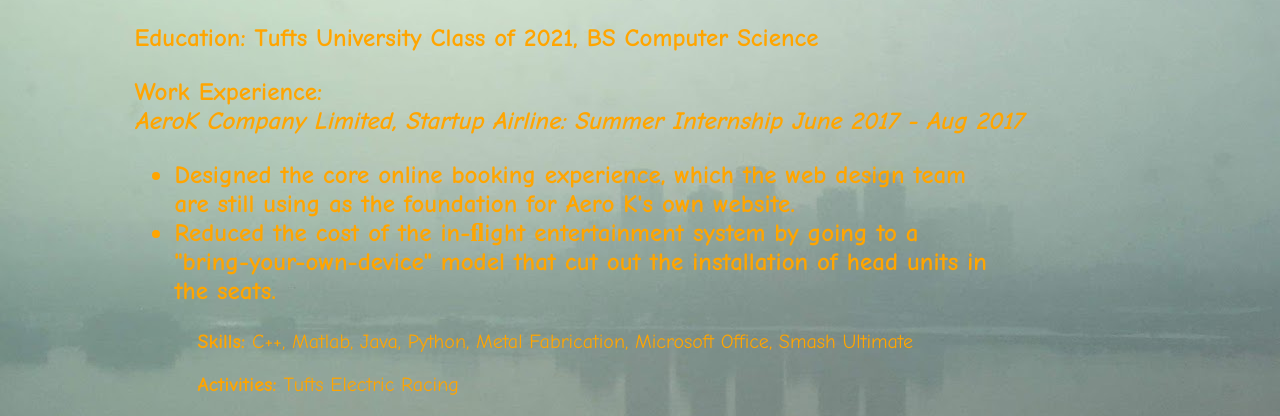
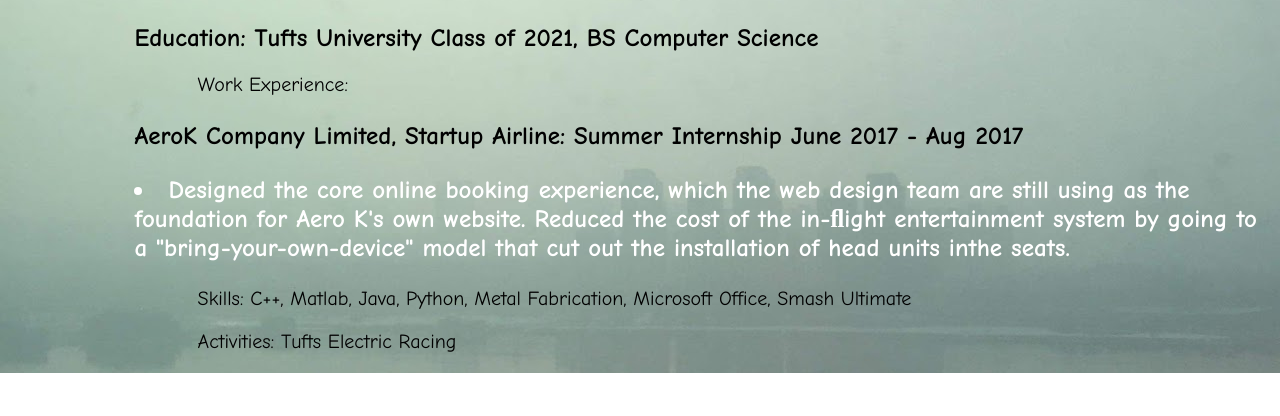
Before and after one commit to jonathan081/jonathan081.github.io, a plain HTML site: page resume.html in a window 1280 px wide. Shown: the part 551-967 px from the top of the page. After the commit the page ends 924 px from the top, so only its background shows below. Drawn offline with Linux system fonts and the light colour scheme.

Commit message:
reformatting to follow rubric standards

```diff
--- a/desktop.css
+++ b/desktop.css
@@ -8,7 +8,7 @@
 body{
 	font-family: "Comic Sans MS";
 	background-image: url("https://jonathan081.github.io/images/background.jpeg");
-	color: Orange;
+	color: black;
 	font-size: 20px;
 }
 
@@ -45,3 +45,10 @@ h2, h3 /*everything has an imaginary box that can be modified with margins */{
 p{
 	margin-left: 15%;
 }
+
+.bullet{
+	color: white;
+	display: list-item;
+	list-style-type: disc;
+	list-style-position: inside;
+}
--- a/resume.html
+++ b/resume.html
@@ -14,20 +14,21 @@
 	<h1>Jonathan Vithoontien, Steam:YourOwnStupidity, XBLive:GodofHellfire99</h1>
 	<meta charset = "utf-8">
 	<p><img src = "https://jonathan081.github.io/images/Jonathan.JPG" alt = "It's me!" width= "400" height="255"/></p>
-	<h2><b>Education:</b> Tufts University Class of 2021, BS Computer Science</h2>
-	<h3><b>Work Experience:</b><br />
-		<em>AeroK Company Limited, Startup Airline: Summer Internship June 2017 - Aug 2017</em><br />
-		<ul>
-		<li>Designed the core online booking experience, which the web design team<br/>
-		are still using as the foundation for Aero K's own website.</li>
+	<h2>Education: Tufts University Class of 2021, BS Computer Science</h2>
+	<p>Work Experience:</p>
+	<h3>
+		AeroK Company Limited, Startup Airline: Summer Internship
+		June 2017 - Aug 2017
+	</h3>
 
-		<li>Reduced the cost of the in-ﬂight entertainment system by going to a<br />
-		"bring-your-own-device" model that cut out the installation of head units in<br />
-		the seats.</li>
-		</ul>
+		<h3 class = "bullet">
+		Designed the core online booking experience, which the web design team
+		are still using as the foundation for Aero K's own website.
+
+		Reduced the cost of the in-ﬂight entertainment system by going to a "bring-your-own-device" model that cut out the installation of head units inthe seats.
 	</h3>
-	<p><b>Skills:</b> C++, Matlab, Java, Python, Metal Fabrication, Microsoft Office, Smash Ultimate</p>
-	<p><b>Activities:</b> Tufts Electric Racing</p>
+	<p>Skills: C++, Matlab, Java, Python, Metal Fabrication, Microsoft Office, Smash Ultimate</p>
+	<p>Activities: Tufts Electric Racing</p>
 </body>
 
 
```
